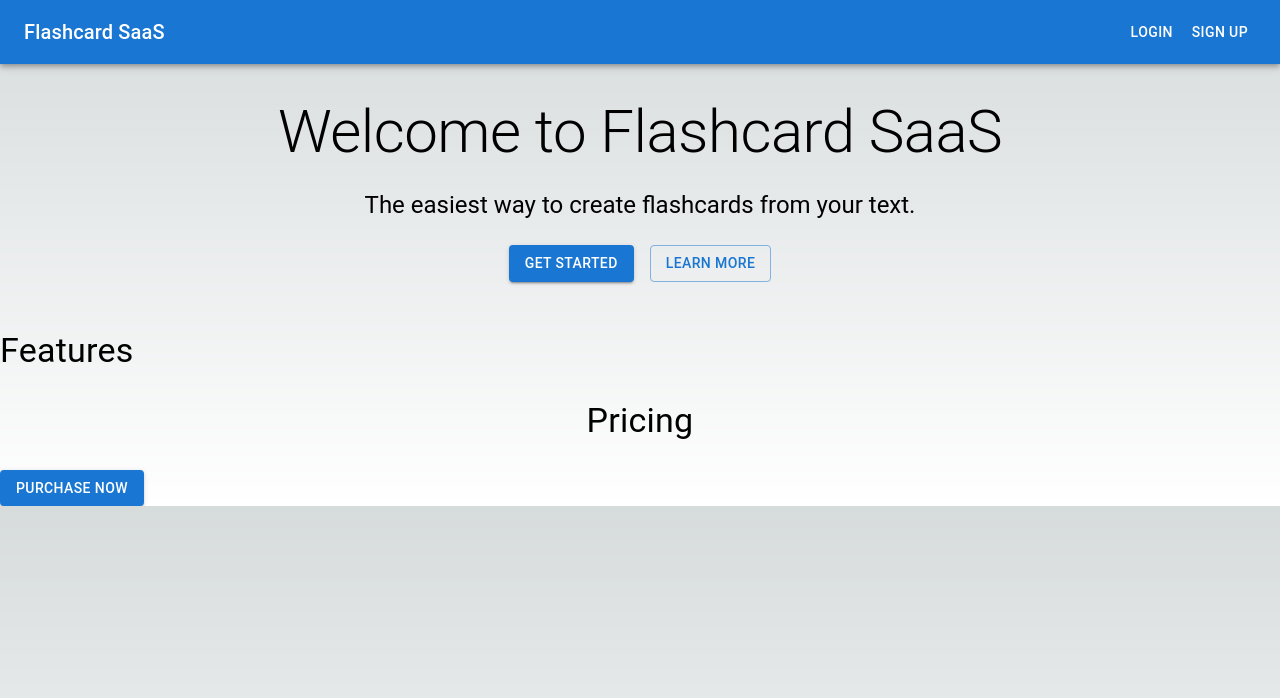
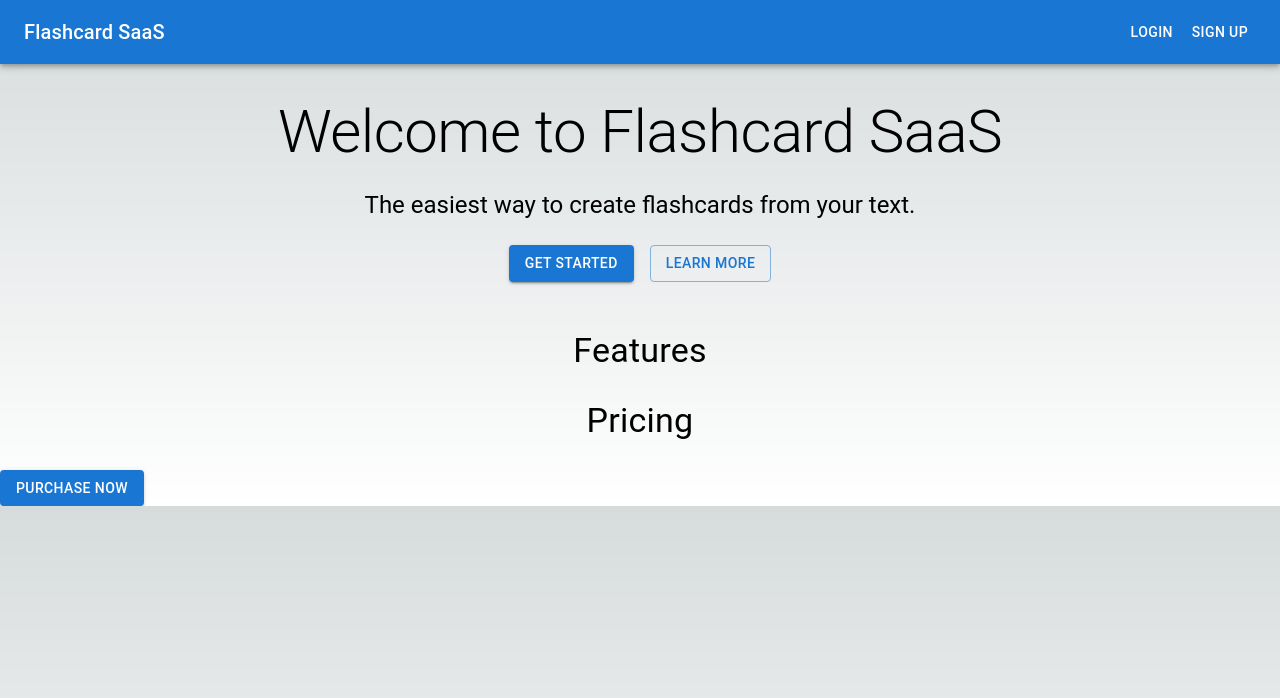
Before and after one commit to NotJerwee/flashcard-saas, a Next.js app: page / in a window 1280 px wide. Shown: the top 698 px of the page. Built offline with nearby package versions, Linux system fonts and the light colour scheme; no server answers.

Commit message:
Center text

```diff
--- a/app/page.js
+++ b/app/page.js
@@ -67,7 +67,7 @@ const FlashcardSaaS = () => {
 		</Button>
 	  </Box>
 
-	  <Box sx={{ my: 6 }}>
+	  <Box sx={{ my: 6, textAlign: 'center' }}>
 		<Typography variant="h4" component="h2" gutterBottom>Features</Typography>
 		<Grid container spacing={4}>
 		  {/* Feature items */}
```
